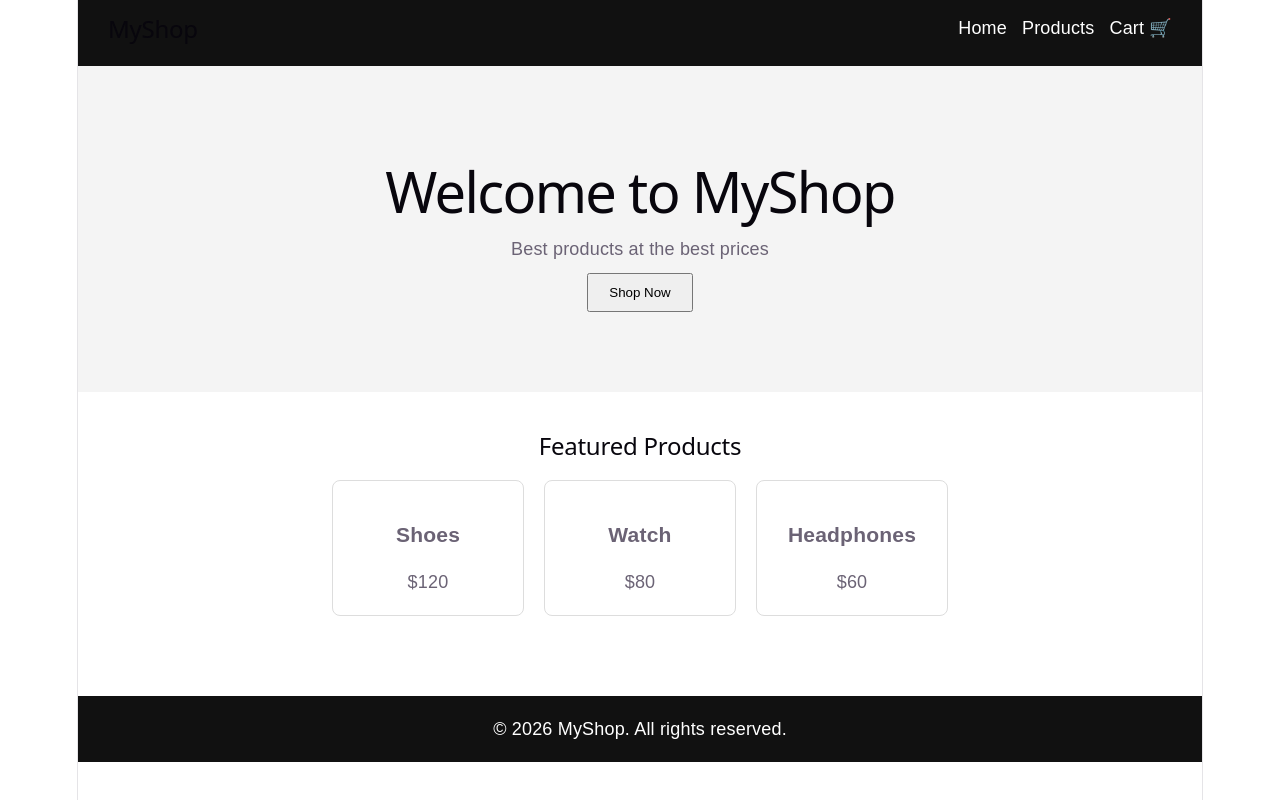
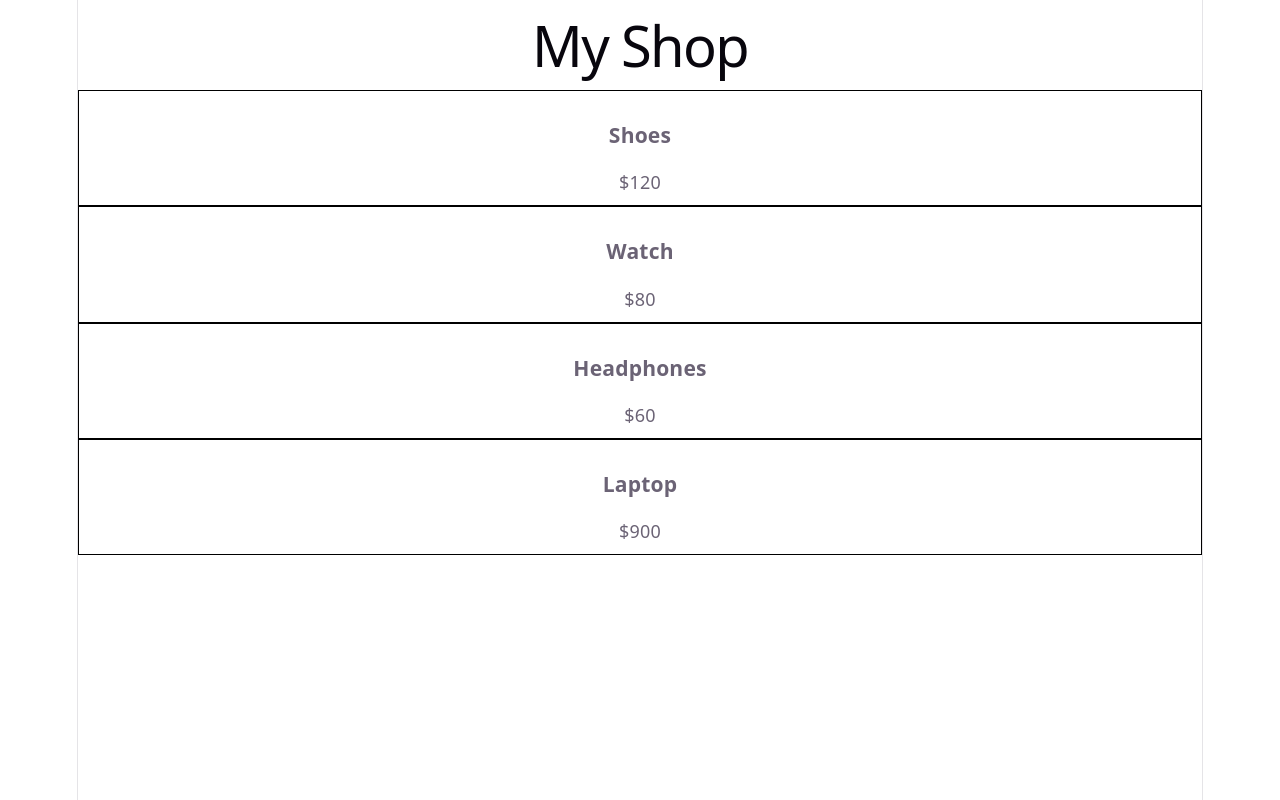
Before and after one commit to hacene-ee/ecommerce-store, a React (Vite) app: page / in a window 1280 px wide. Built offline with nearby package versions, Linux system fonts and the light colour scheme.

Commit message:
Added new product

```diff
--- a/src/App.jsx
+++ b/src/App.jsx
@@ -1,57 +1,20 @@
-import "./App.css";
+import ProductCard from "./components/ProductCard";
 
-function App() {
+import products from "./data/products";
+
+export default function App() {
+
   return (
-    <div className="app">
+    <div>
+      <h1>My Shop</h1>
 
-      {/* NAVBAR */}
-      <nav className="navbar">
-        <h2>MyShop</h2>
-        <div className="nav-links">
-          <a href="#">Home</a>
-          <a href="#">Products</a>
-          <a href="#">Cart 🛒</a>
-        </div>
-      </nav>
-
-      {/* HERO */}
-      <header className="hero">
-        <h1>Welcome to MyShop</h1>
-        <p>Best products at the best prices</p>
-        <button>Shop Now</button>
-      </header>
-
-      {/* PRODUCTS */}
-      <section className="products">
-        <h2>Featured Products</h2>
-
-        <div className="grid">
-
-          <div className="card">
-            <h3>Shoes</h3>
-            <p>$120</p>
-          </div>
-
-          <div className="card">
-            <h3>Watch</h3>
-            <p>$80</p>
-          </div>
-
-          <div className="card">
-            <h3>Headphones</h3>
-            <p>$60</p>
-          </div>
-
-        </div>
-      </section>
-
-      {/* FOOTER */}
-      <footer className="footer">
-        <p>© 2026 MyShop. All rights reserved.</p>
-      </footer>
-
+      {products.map((product) => (
+        <ProductCard
+          key={product.id}
+          name={product.name}
+          price={product.price}
+        />
+      ))}
     </div>
   );
 }
-
-export default App;
--- /dev/null
+++ b/src/components/ProductCard.jsx
@@ -0,0 +1,8 @@
+export default function ProductCard(props) {
+  return (
+    <div style={{ border: "1px solid black", padding: "10px" }}>
+      <h3>{props.name}</h3>
+      <p>${props.price}</p>
+    </div>
+  );
+}
--- /dev/null
+++ b/src/data/products.js
@@ -0,0 +1,24 @@
+const products = [
+  {
+    id: 1,
+    name: "Shoes",
+    price: 120,
+  },
+  {
+    id: 2,
+    name: "Watch",
+    price: 80,
+  },
+  {
+    id: 3,
+    name: "Headphones",
+    price: 60,
+  },
+  {
+    id: 4,
+    name: "Laptop",
+    price: 900,
+  },
+];
+
+export default products;
```
